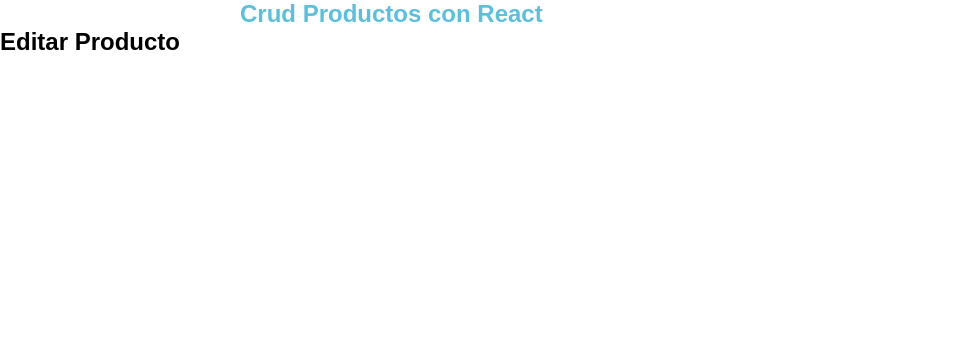
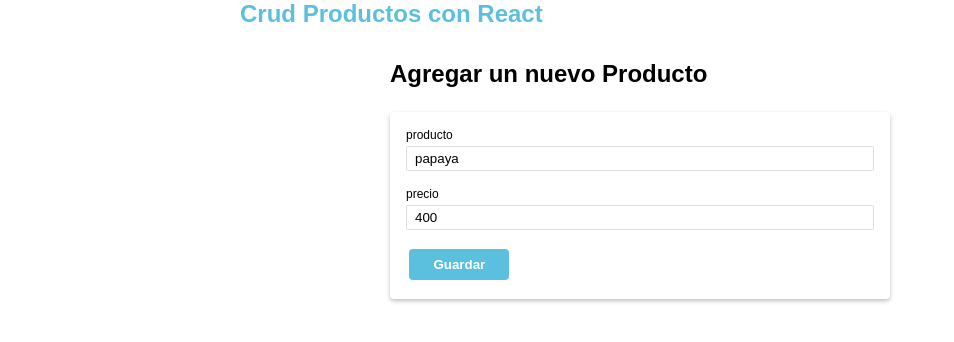
Before and after one commit to oscarrapray/crud-productos, a React (Create React App) app: page /productos/editar/1 in a window 1280 px wide. Shown: the top 342 px of the page, without its empty margins (0-954 px from the left). Built offline with nearby package versions, Linux system fonts and the light colour scheme; data requests are answered from the project's data file.

Commit message:
Se agrego la opcion editar productos

```diff
--- a/src/components/EditarProducto.js
+++ b/src/components/EditarProducto.js
@@ -1,11 +1,74 @@
-import React from 'react';
+import React, { useState, useEffect } from 'react';
+import axios from "axios";
+import { useHistory, useParams } from "react-router-dom";
 
 
 const EditarProducto = () => {
 
+    const history = useHistory();
+    const params = useParams();
+
+    // nuevo state de producto
+    const [ producto, setProducto] = useState({
+        id:'',
+        nombre: '',
+        precio: ''
+    })
+    const {nombre,precio} = producto
+
+    const obtenerProduct = async () =>{
+        const respuesta = await axios.get(`http://localhost:4000/productos/${params.id}`);
+        setProducto(respuesta.data)
+    }
+
+
+    useEffect(() => {
+        if (params.id) {
+            obtenerProduct();
+        }
+        // eslint-disable-next-line
+      }, []);
+
+    const onChangeForm = e => {
+        setProducto({
+            ...producto,
+            [e.target.name] : e.target.value
+        })
+    }
+
+    const onSubmitForm= e => {
+        e.preventDefault();
+        axios.put(`http://localhost:4000/productos/${producto.id}`, producto)
+        .then(resp=>{
+            //consultarApi()
+            history.push('/');
+        })
+
+    }
 
     return (
-        <h2>Editar Producto</h2>
+        <div className="form-product">
+            <h2 className="title_form">Agregar un nuevo Producto</h2>
+            <form onSubmit={onSubmitForm}>
+                <div className="form_item">
+                    <input type="text" className="name" id="name"
+                    name = "nombre"
+                    value={nombre}
+                    onChange={onChangeForm}
+                    />
+                    <label htmlFor="name">producto</label>
+                </div>
+                <div className="form_item">
+                    <input type="text" className="name" id="precio"
+                    name = "precio"
+                    value={precio}
+                    onChange={onChangeForm}
+                    />
+                    <label htmlFor="precio">precio</label>
+                </div>
+                <button className="btn btn_new">Guardar</button>
+            </form>
+        </div>
      );
 }
 
```
